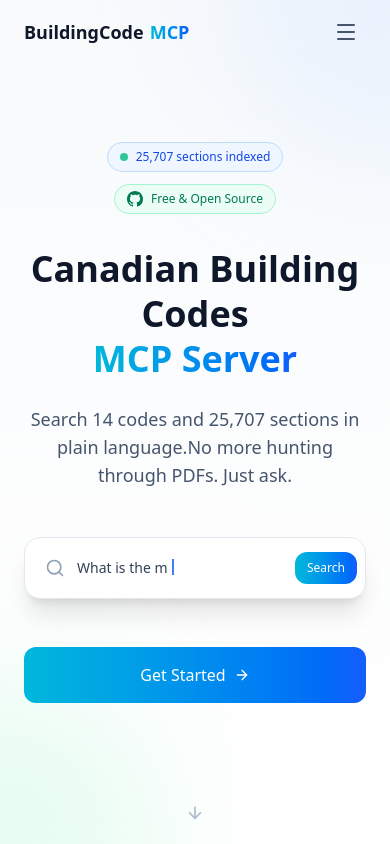
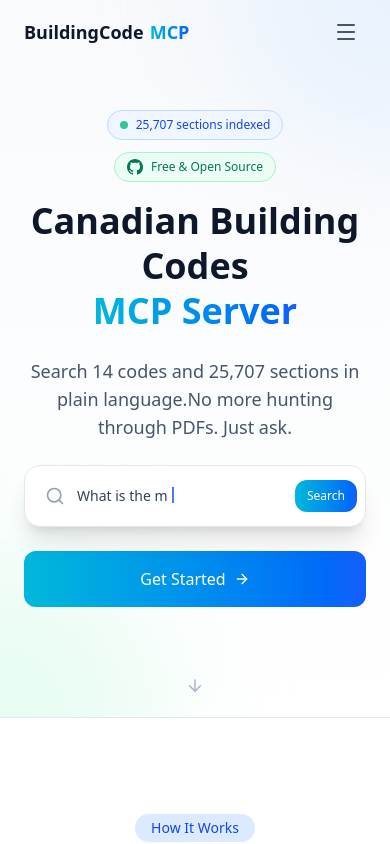
Before and after one commit to DavidCho1999/Canada_building_code_mcp, a Next.js app in the folder website/: page / in a window 390 px wide. Shown: the top 844 px of the page. Built offline with nearby package versions, Linux system fonts and the light colour scheme.

Commit message:
Reduce Hero section spacing on mobile

```diff
--- a/website/src/components/Hero.tsx
+++ b/website/src/components/Hero.tsx
@@ -41,20 +41,20 @@
   }, [currentQuery, isDeleting, queryIndex]);
 
   return (
-    <section className="relative min-h-screen flex items-center justify-center overflow-hidden bg-gradient-to-b from-slate-50 to-white">
+    <section className="relative min-h-[85vh] md:min-h-screen flex items-center justify-center overflow-hidden bg-gradient-to-b from-slate-50 to-white">
       {/* Background decoration */}
       <div className="absolute inset-0 overflow-hidden">
         <div className="absolute -top-40 -right-40 w-80 h-80 bg-blue-100 rounded-full blur-3xl opacity-50" />
         <div className="absolute -bottom-40 -left-40 w-80 h-80 bg-emerald-100 rounded-full blur-3xl opacity-50" />
       </div>
 
-      <div className="relative z-10 max-w-5xl mx-auto px-6 py-20 text-center">
+      <div className="relative z-10 max-w-5xl mx-auto px-6 py-12 md:py-20 text-center">
         {/* Badges */}
         <motion.div
           initial={{ opacity: 0, y: 20 }}
           animate={{ opacity: 1, y: 0 }}
           transition={{ duration: 0.5 }}
-          className="flex flex-wrap justify-center gap-3 mb-8"
+          className="flex flex-wrap justify-center gap-3 mb-4 md:mb-8"
         >
           <span className="inline-flex items-center gap-2 px-3 py-1.5 md:px-4 md:py-2 bg-blue-50 text-blue-700 rounded-full text-xs md:text-sm font-medium border border-blue-200">
             <span className="w-2 h-2 bg-emerald-500 rounded-full animate-pulse" />
@@ -85,7 +85,7 @@
           initial={{ opacity: 0, y: 20 }}
           animate={{ opacity: 1, y: 0 }}
           transition={{ duration: 0.5, delay: 0.2 }}
-          className="text-lg md:text-xl text-slate-600 mb-12 max-w-2xl mx-auto"
+          className="text-lg md:text-xl text-slate-600 mb-6 md:mb-12 max-w-2xl mx-auto"
         >
           Search 14 codes and 25,707 sections in plain language.
           <br className="hidden md:block" />
@@ -97,7 +97,7 @@
           initial={{ opacity: 0, y: 20 }}
           animate={{ opacity: 1, y: 0 }}
           transition={{ duration: 0.5, delay: 0.3 }}
-          className="max-w-2xl mx-auto mb-12"
+          className="max-w-2xl mx-auto mb-6 md:mb-12"
         >
           <div className="relative bg-white rounded-2xl shadow-xl border border-slate-200 p-2">
             <div className="flex items-center gap-3 px-3 md:px-4 py-3 pr-12 md:pr-24">
```
